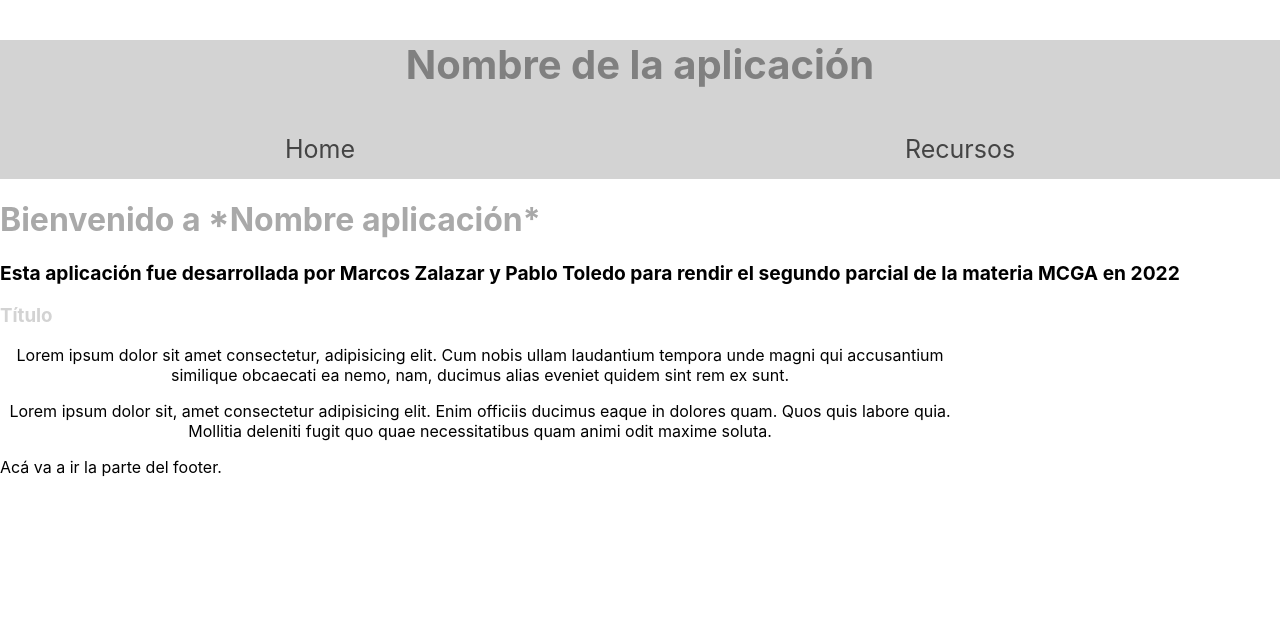
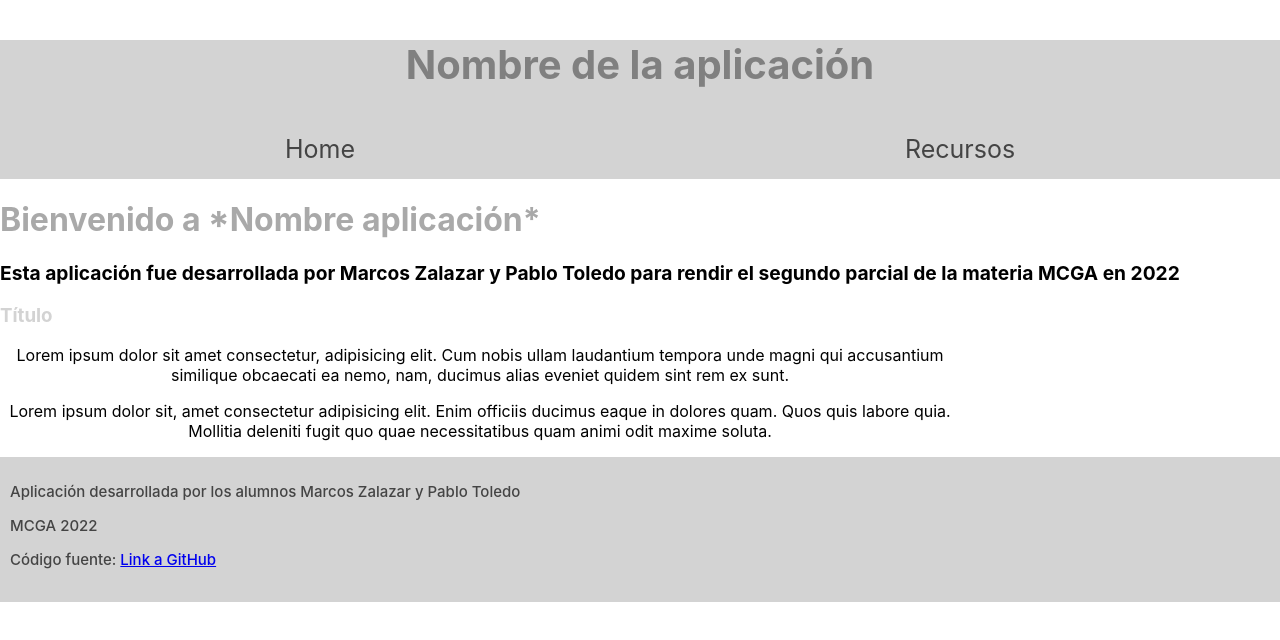
Before and after one commit to mzalazar1/MCGA-2022-PARCIAL-02, a React (Create React App) app: page / in a window 1280 px wide. Shown: the top 640 px of the page. Built offline with nearby package versions, Linux system fonts and the light colour scheme.

Commit message:
MCGA-p05: estilos en footer

```diff
--- a/src/Components/Footer/Footer.jsx
+++ b/src/Components/Footer/Footer.jsx
@@ -3,8 +3,10 @@ import styles from './Footer.module.css';
 
 const FooterSection = () => {
     return (
-        <div>
-            Acá va a ir la parte del footer.
+        <div className={styles.piePagina}>
+            <p>Aplicación desarrollada por los alumnos Marcos Zalazar y Pablo Toledo</p>
+            <p>MCGA 2022</p>
+            <p>Código fuente: <a href='https://github.com/mzalazar1/MCGA-2022-PARCIAL-02' target='_blank'>Link a GitHub</a></p>
         </div>
     );
 }
--- a/src/Components/Footer/Footer.module.css
+++ b/src/Components/Footer/Footer.module.css
@@ -0,0 +1,9 @@
+.piePagina {
+    min-height: 125px;
+    width: 100%;
+    background-color: lightgray;
+    padding: 10px;
+    font-weight: 500;
+    font-size: 15px;
+    color: #444;
+}
```
